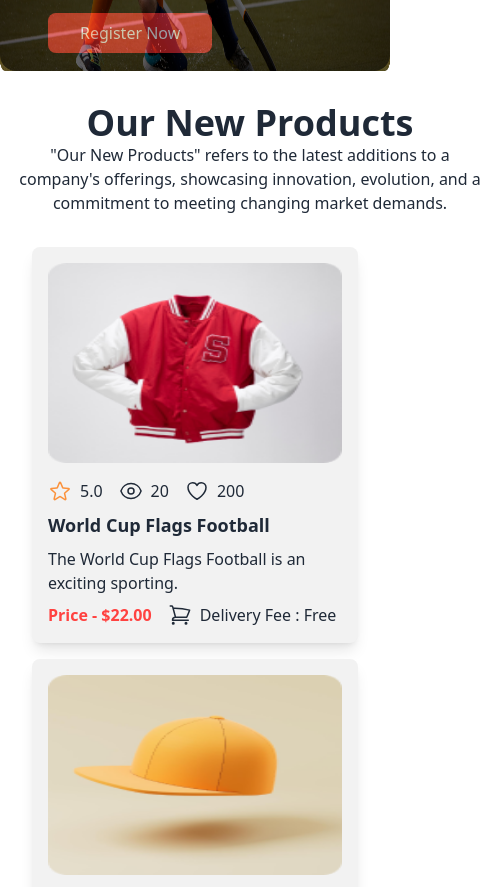
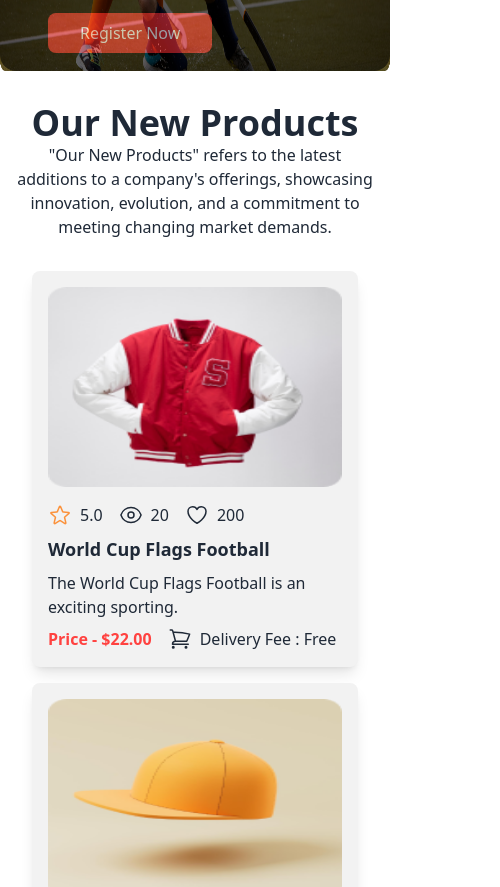
Before and after one commit to MohibUllah24/Hockeys, a plain HTML site: page index.html in a window 390 px wide. Shown: the part 3406-4293 px from the top of the page, 500 px wide, since content can reach past the window. Drawn offline with nearby package versions, Linux system fonts and the light colour scheme.

Commit message:
final commit done2

```diff
--- a/index.html
+++ b/index.html
@@ -201,7 +201,7 @@
 
         <!-- product section -->
         <section>
-            <div class="text-center w-[500px] mx-auto p-4 mt-4">
+            <div class="text-center lg:w-[500px] mx-auto p-4 mt-4">
                 <h1 class="text-4xl font-bold">Our New Products</h1>
                 <p>"Our New Products" refers to the latest additions to a company's offerings, showcasing innovation,
                     evolution, and a commitment to meeting changing market demands. </p>
```
